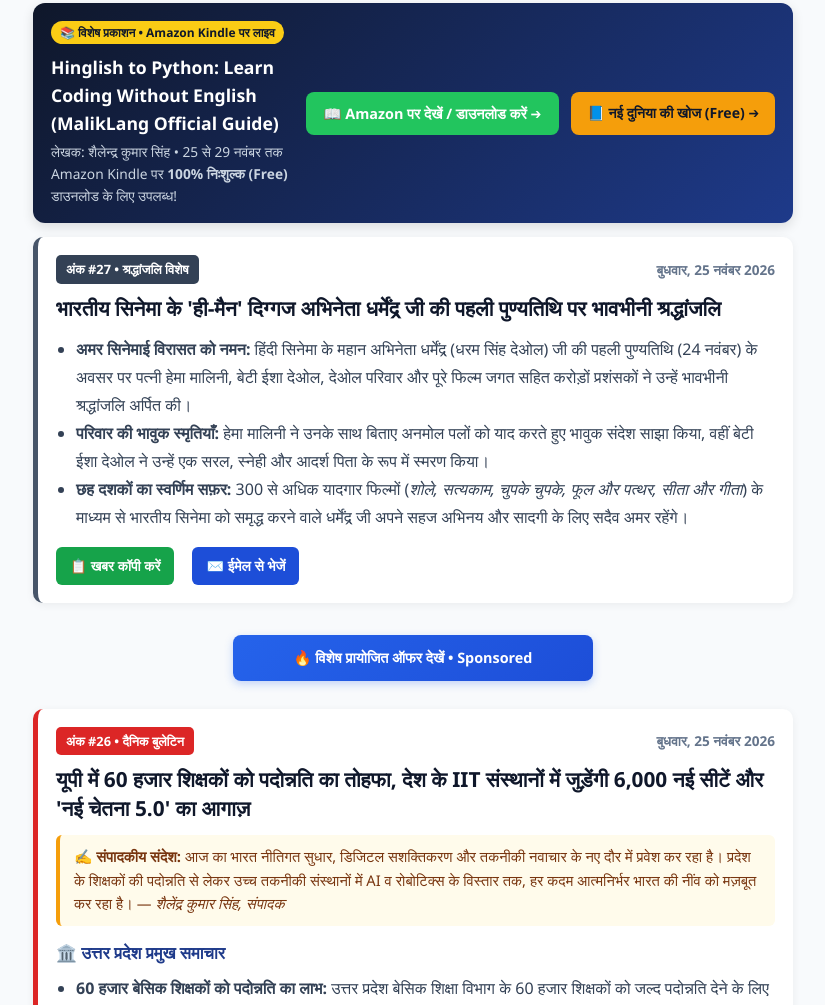
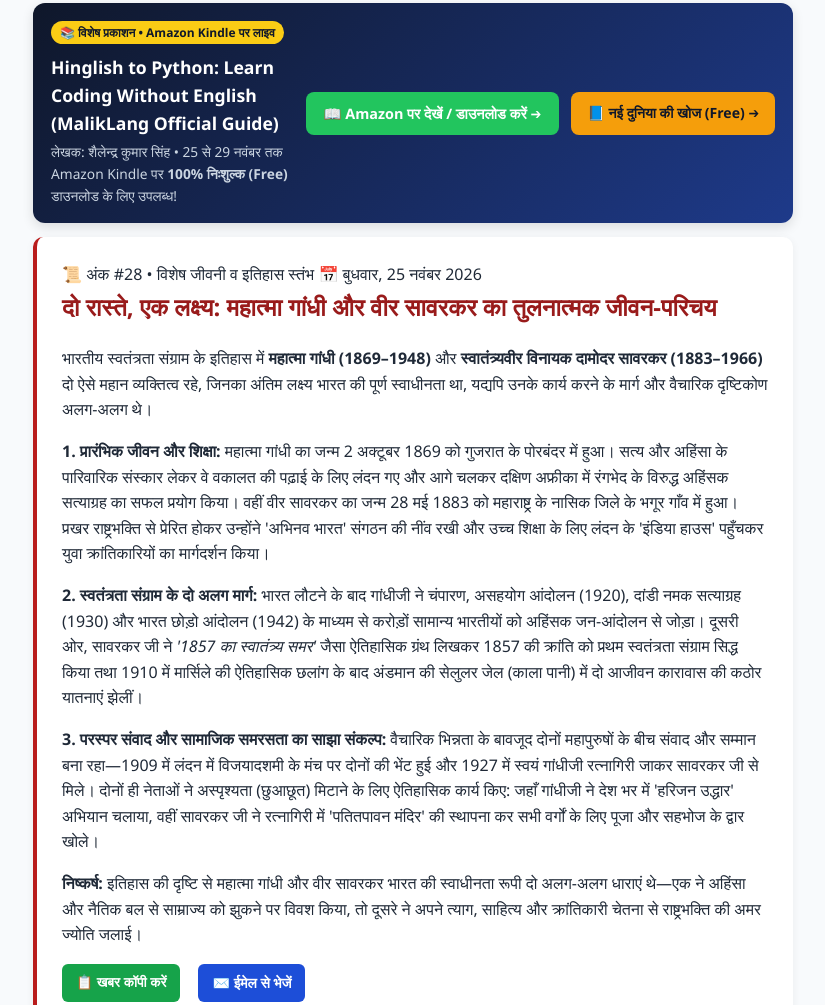
Before and after one commit to shailendra-codes/Malik-News, a plain HTML site: page index.html in a window 1280 px wide. Shown: the part 416-1421 px from the top of the page, without its empty margins (227-1052 px from the left). Drawn offline with Linux system fonts and the light colour scheme; no server answers.

Commit message:
Add article on Gandhi and Savarkar comparison
Added a new article comparing the lives of Mahatma Gandhi and Veer Savarkar, highlighting their contributions to India's freedom struggle and their differing ideologies.

```diff
--- a/all-news.html
+++ b/all-news.html
@@ -1,4 +1,25 @@
 <!-- हमेशा नई खबर को सबसे ऊपर (यहाँ) पेस्ट करें -->
+
+    <!-- अंक #28 -->
+    <article class="news-card">
+      <div class="news-meta">
+        <span>📜 अंक #28 • विशेष जीवनी व इतिहास स्तंभ</span>
+        <span>📅 बुधवार, 25 नवंबर 2026</span>
+      </div>
+
+      <h2>दो रास्ते, एक लक्ष्य: महात्मा गांधी और वीर सावरकर का तुलनात्मक जीवन-परिचय</h2>
+
+      <p>भारतीय स्वतंत्रता संग्राम के इतिहास में <strong>महात्मा गांधी (1869–1948)</strong> और <strong>स्वातंत्र्यवीर विनायक दामोदर सावरकर (1883–1966)</strong> दो ऐसे महान व्यक्तित्व रहे, जिनका अंतिम लक्ष्य भारत की पूर्ण स्वाधीनता था, यद्यपि उनके कार्य करने के मार्ग और वैचारिक दृष्टिकोण अलग-अलग थे।</p>
+
+      <p><strong>1. प्रारंभिक जीवन और शिक्षा:</strong> महात्मा गांधी का जन्म 2 अक्टूबर 1869 को गुजरात के पोरबंदर में हुआ। सत्य और अहिंसा के पारिवारिक संस्कार लेकर वे वकालत की पढ़ाई के लिए लंदन गए और आगे चलकर दक्षिण अफ्रीका में रंगभेद के विरुद्ध अहिंसक सत्याग्रह का सफल प्रयोग किया। वहीं वीर सावरकर का जन्म 28 मई 1883 को महाराष्ट्र के नासिक जिले के भगूर गाँव में हुआ। प्रखर राष्ट्रभक्ति से प्रेरित होकर उन्होंने 'अभिनव भारत' संगठन की नींव रखी और उच्च शिक्षा के लिए लंदन के 'इंडिया हाउस' पहुँचकर युवा क्रांतिकारियों का मार्गदर्शन किया।</p>
+
+      <p><strong>2. स्वतंत्रता संग्राम के दो अलग मार्ग:</strong> भारत लौटने के बाद गांधीजी ने चंपारण, असहयोग आंदोलन (1920), दांडी नमक सत्याग्रह (1930) और भारत छोड़ो आंदोलन (1942) के माध्यम से करोड़ों सामान्य भारतीयों को अहिंसक जन-आंदोलन से जोड़ा। दूसरी ओर, सावरकर जी ने <em>'1857 का स्वातंत्र्य समर'</em> जैसा ऐतिहासिक ग्रंथ लिखकर 1857 की क्रांति को प्रथम स्वतंत्रता संग्राम सिद्ध किया तथा 1910 में मार्सिले की ऐतिहासिक छलांग के बाद अंडमान की सेलुलर जेल (काला पानी) में दो आजीवन कारावास की कठोर यातनाएं झेलीं।</p>
+
+      <p><strong>3. परस्पर संवाद और सामाजिक समरसता का साझा संकल्प:</strong> वैचारिक भिन्नता के बावजूद दोनों महापुरुषों के बीच संवाद और सम्मान बना रहा—1909 में लंदन में विजयादशमी के मंच पर दोनों की भेंट हुई और 1927 में स्वयं गांधीजी रत्नागिरी जाकर सावरकर जी से मिले। दोनों ही नेताओं ने अस्पृश्यता (छुआछूत) मिटाने के लिए ऐतिहासिक कार्य किए: जहाँ गांधीजी ने देश भर में 'हरिजन उद्धार' अभियान चलाया, वहीं सावरकर जी ने रत्नागिरी में 'पतितपावन मंदिर' की स्थापना कर सभी वर्गों के लिए पूजा और सहभोज के द्वार खोले।</p>
+
+      <p><strong>निष्कर्ष:</strong> इतिहास की दृष्टि से महात्मा गांधी और वीर सावरकर भारत की स्वाधीनता रूपी दो अलग-अलग धाराएं थे—एक ने अहिंसा और नैतिक बल से साम्राज्य को झुकने पर विवश किया, तो दूसरे ने अपने त्याग, साहित्य और क्रांतिकारी चेतना से राष्ट्रभक्ति की अमर ज्योति जलाई।</p>
+    </article>
+
 
 <article class="news-card" style="border-left: 5px solid #475569; padding: 18px; margin-bottom: 22px; background: #ffffff; border-radius: 10px; box-shadow: 0 2px 8px rgba(0,0,0,0.06);">
   <div style="display:flex; justify-content:space-between; align-items:center; flex-wrap:wrap; gap:8px; margin-bottom:10px;">
```
